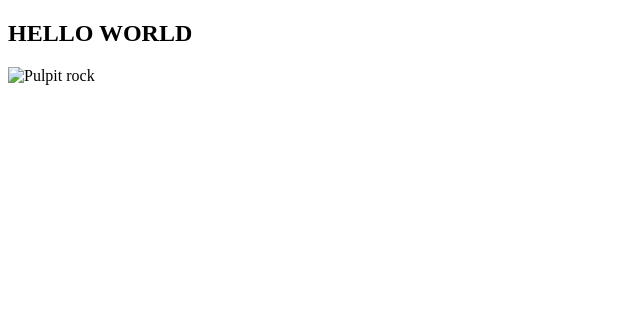
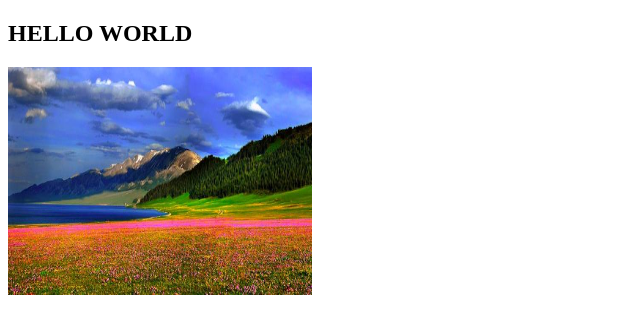
Before and after one commit to super1207/smallhttpd, a plain HTML site: page filedir/index.html in a window 1280 px wide. Shown: the whole page, without its empty margins (0-640 px from the left). Drawn offline with Linux system fonts and the light colour scheme.

Commit message:
Update index.html

```diff
--- a/filedir/index.html
+++ b/filedir/index.html
@@ -7,7 +7,7 @@
 <body>
 
 <h2>HELLO WORLD</h2>
-<img border="0" src="/images/pulpit.jpg" alt="Pulpit rock" width="304" height="228">
+<img border="0" src="/pulpit.jpg" alt="Pulpit rock" width="304" height="228">
 
 </body>
 </html>
```
